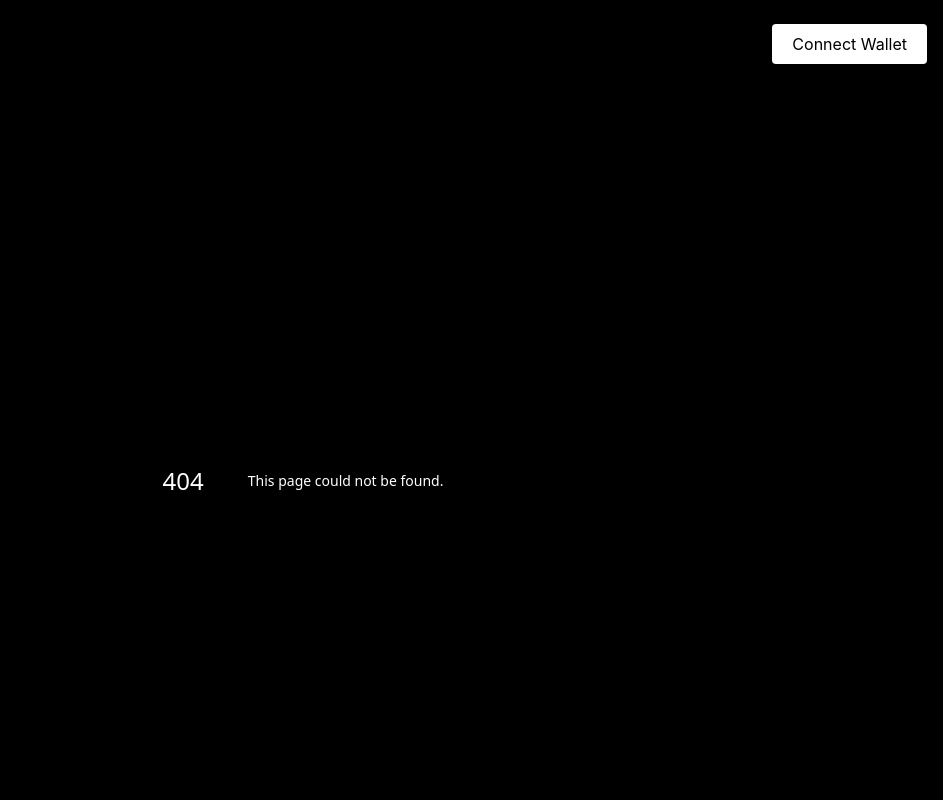
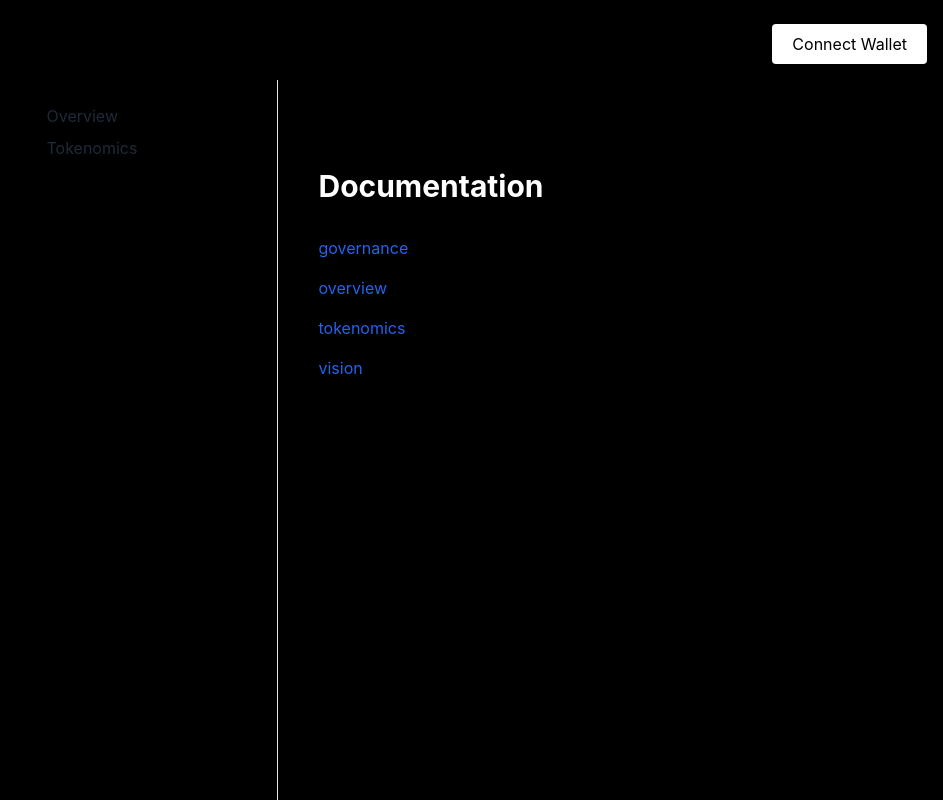
Before and after one commit to GPARKPRO/globalpark-site, a Next.js app: page /docs in a window 1280 px wide. Before the commit this address had no page. Shown: the top 800 px of the page, without its empty margins (337-1280 px from the left). Built offline with nearby package versions, Linux system fonts and the light colour scheme.

Commit message:
Create page.tsx

```diff
--- /dev/null
+++ b/app/docs/page.tsx
@@ -0,0 +1,21 @@
+import Link from 'next/link';
+import { getAllMarkdownPages } from '@/lib/mdx';
+
+export default async function DocsIndexPage() {
+  const pages = await getAllMarkdownPages();
+
+  return (
+    <main className="max-w-5xl mx-auto px-4 py-16">
+      <h1 className="text-3xl font-bold mb-8">Documentation</h1>
+      <ul className="space-y-4">
+        {pages.map(({ slug }) => (
+          <li key={slug}>
+            <Link href={`/docs/${slug}`} className="text-blue-600 hover:underline">
+              {slug}
+            </Link>
+          </li>
+        ))}
+      </ul>
+    </main>
+  );
+}
```
